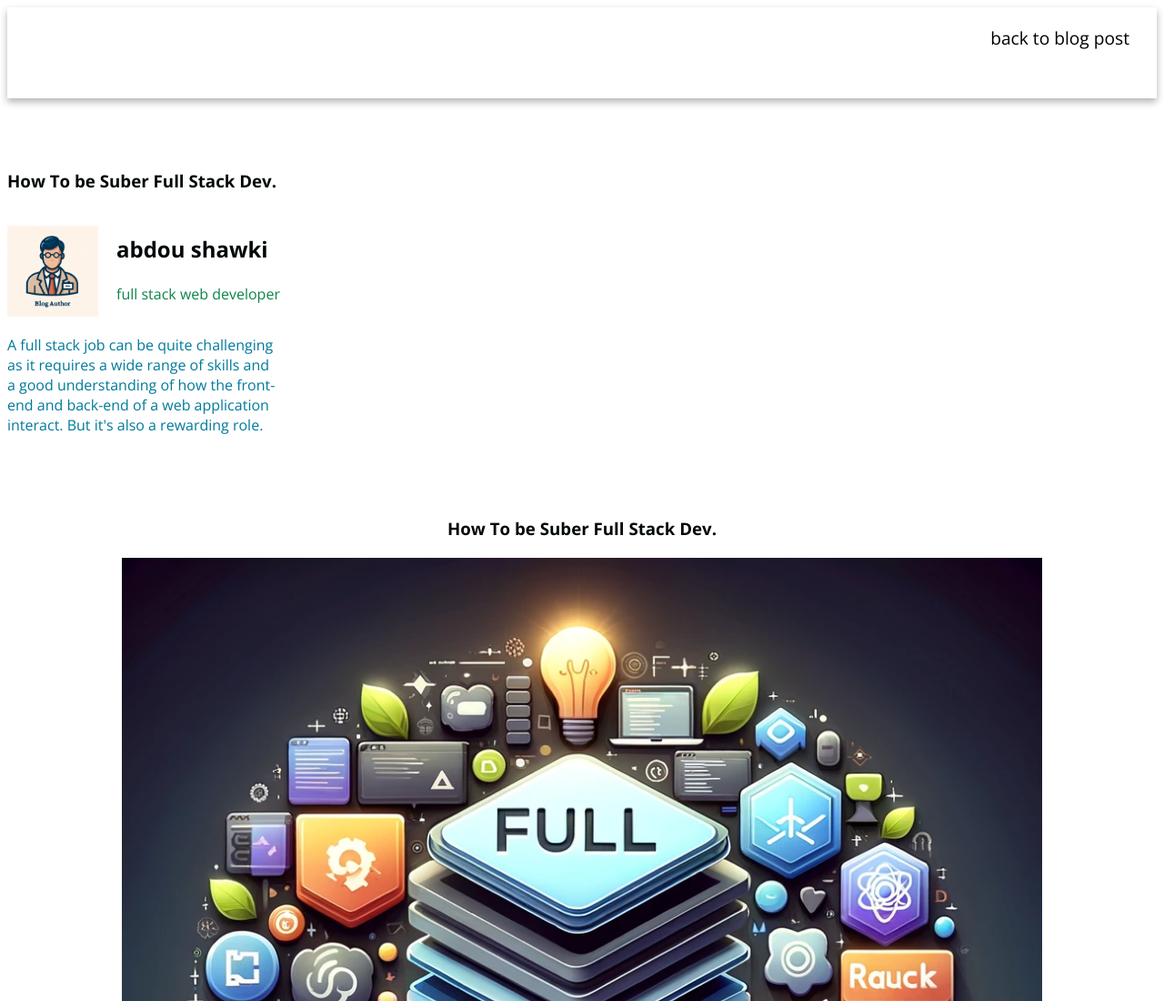
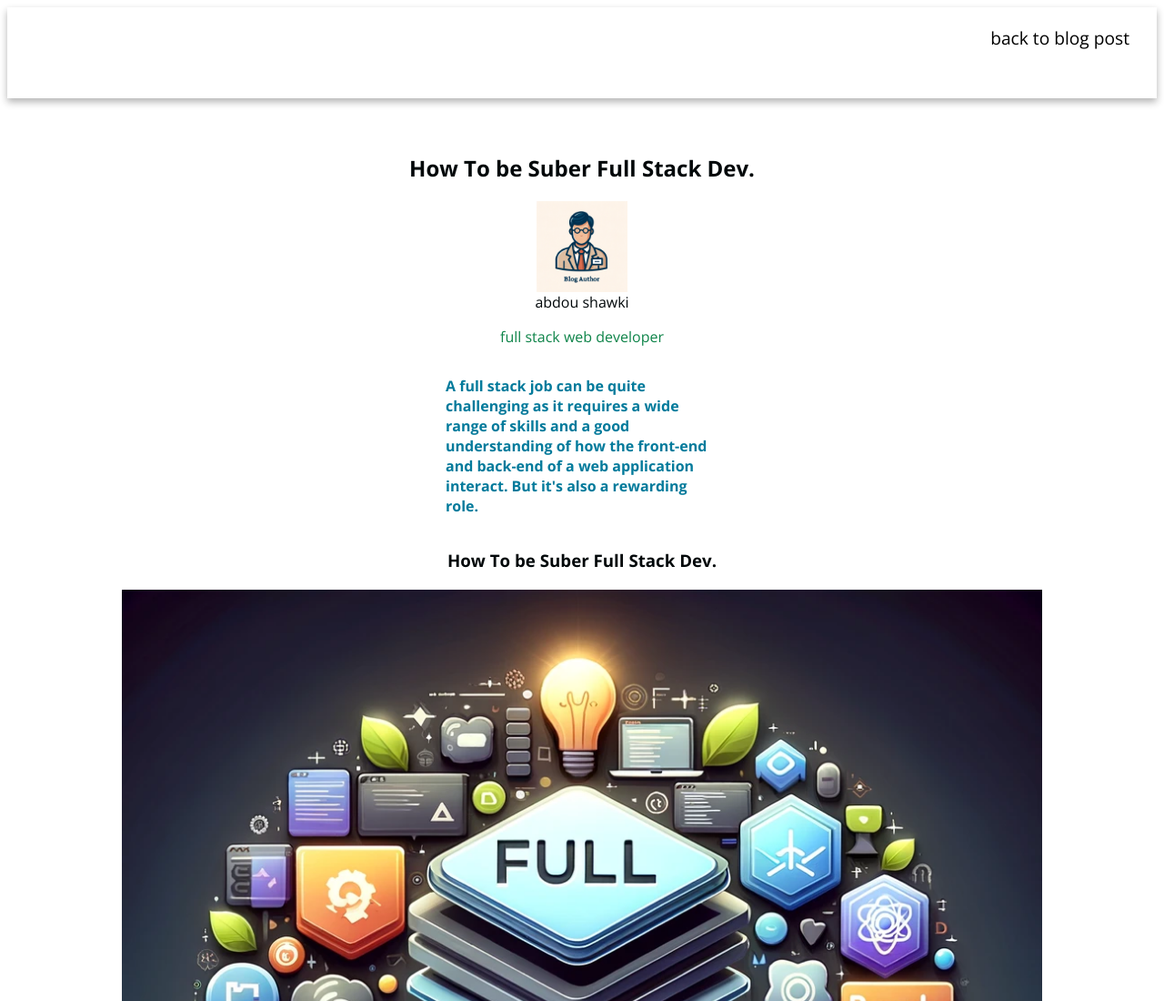
Before and after one commit to abdelrahmanShawki/abdelrahmanShawki.github.io, a plain HTML site: page html/post.html in a window 1280 px wide. Shown: the top 1100 px of the page at 91% size. Drawn offline with nearby package versions, Linux system fonts and the light colour scheme.

Commit message:
changes made for re-submit
all resolved

```diff
--- a/blog.css
+++ b/css/blog.css
@@ -5,14 +5,25 @@ and patterns in specific types of pages. */
 @import url('foundations.css');
 
 .container {
-    display: grid;
-    grid-template-columns: 1fr;
-    grid-template-rows: 100px auto auto;
-    grid-template-areas: "hd"
-                         "main"
-                         "ft";
+    display: flex;
+    flex-direction: column;
+    align-items: stretch;
 
 }
+
+@media(min-width:600px) {
+    .container {
+        display: flex;
+        grid-template-columns: 1fr;
+        grid-template-rows: 100px auto auto;
+        grid-template-areas: "hd"
+                             "main"
+                             "ft";
+
+    }
+}
+
+
 
 .header-container {
  grid-area: hd;
--- a/post.css
+++ b/css/post.css
@@ -5,6 +5,14 @@ and patterns in specific types of pages. */
 @import url('compononts.css');
 @import url('foundations.css');
 
+.container {
+    display: flex;
+    flex-direction: column;
+    align-items: stretch;
+
+}
+
+@media (min-width:600px) {
     .container {
         display: grid;
         grid-template-columns: auto;
@@ -14,20 +22,24 @@ and patterns in specific types of pages. */
                                 "ft";
 
     }
+}
 
 .main-container{
     margin: 40px 0px;
     grid-area: main;
-    display:grid;
-    grid-template-columns: 1fr;
-    grid-template-rows: 400px auto;
-
-;
-
-
+    display:flex;
+   flex-direction: column;
+   align-items: center;
 
 }
 
+.post-intro {
+    display: flex;
+    flex-direction: column;
+    align-items: center;
+}
+
+/*
 .post-intro {
     display: grid;
     grid-template-columns: repeat(9 , 120px);
@@ -43,6 +55,15 @@ and patterns in specific types of pages. */
     margin-bottom: 40px;
     align-items: center;
 }
+
+.main-container{
+    margin: 40px 0px;
+    grid-area: main;
+    display:grid;
+    grid-template-columns: 1fr;
+    grid-template-rows: 400px auto;
+
+}*/
 
 
 .post-title {
--- a/post.html
+++ b/html/post.html
@@ -1,34 +1,34 @@
 <!DOCTYPE html>
 <html>
     <head>
-      <link rel="stylesheet" href="post.css">
+      <meta name="viewport" content="width=device-width, initial-scale=1.0">
+      <link rel="stylesheet" href="../css/post.css">
     </head>
     <body>
         <article class="container">
 
             <header class="header-container">
               <nav class="navbar-container">
-                <a href="index.html"> back to blog post </a>
+                <a href="../index.html"> back to blog post </a>
               </nav>
              </header>
-                <main class="main-container">
+             <main class="main-container">
+               <h1 class="post-title">How To be Suber Full Stack Dev.</h1>  <!-- this h1 is lower than h2 in font size and dont know why !-->
                     <section class="post-intro">
-                      <h1 class="post-title">How To be Suber Full Stack Dev.</h1>  <!-- this h1 is lower than h2 in font size and dont know why !-->
-                      <img src="assets/a3.png" alt="Author's Avatar" class="auther-avatar">
-                      <h2 class="auther-name">abdou shawki </h2>
-                      <!--in this part i have horizontal space between auther avatar and his name and his title ,
-                         this space is not intended and i need a way to avoid this white space -->
+                      <img src="../assets/a3.png" alt="Author's Avatar" class="auther-avatar">
+                      <figcaption class="auther-name"> abdou shawki </figcaption>
+
                       <p class="auther-title">full stack web developer</p>
-                      <p class="auther-bio">A full stack job can be quite challenging as it requires a wide range of skills
+                      <p class="auther-bio"> <strong>A full stack job can be quite challenging as it requires a wide range of skills
                          and a good understanding of how the front-end and back-end of a web application interact.
-                         But it's also a rewarding role.
+                         But it's also a rewarding role.</strong>
                       </p>
                     </section>
 
 
                     <article class="post">
                             <h3 class="post-title">How To be Suber Full Stack Dev. </h3>
-                            <img src="assets/f2.png"  alt="image of the article / image one ">
+                            <img src="../assets/f2.png"  alt="image of the article / image one ">
                             <p class="post-text"> Hey there, tech enthusiasts and code wizards! 👨‍💻🌟 Today, let’s dive deep into the dynamic and versatile world of Full Stack JavaScript. Yes, you heard it right – we’re talking about JavaScript, not just for your front-end magic but also for the mighty back-end.
 
                               Why Full Stack JavaScript?
```
Also changed, not shown: index.html (+3 -2 lines), css/compononts.css (renamed from compononts.css), css/foundations.css (renamed from foundations.css), css/patterns.css (renamed from patterns.css), 2 other files. Lines whose indentation alone changed are shown as unchanged.
